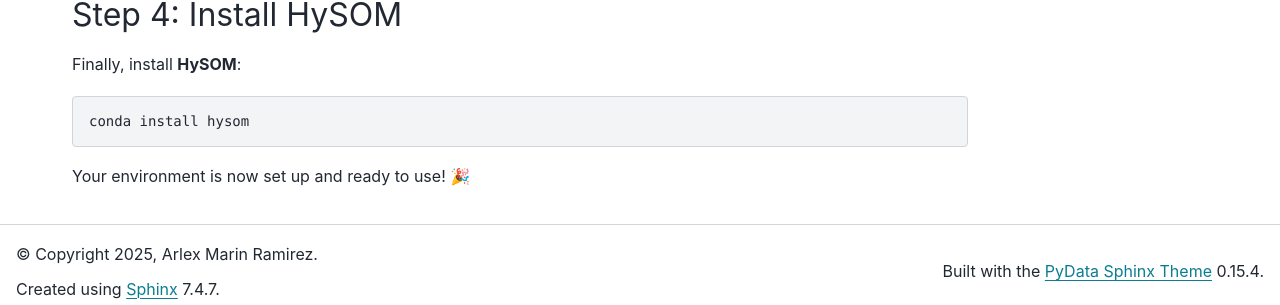
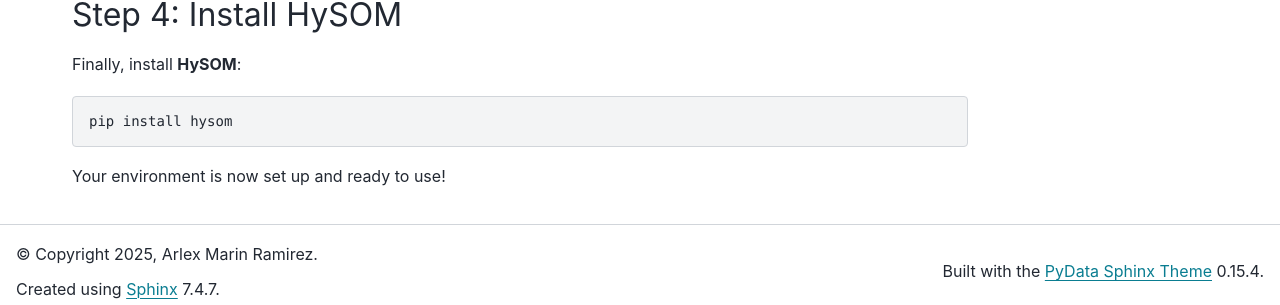
Before and after one commit to ArlexMR/HySOM, a Sphinx documentation site: the page built from docs/usage/conda_env_setup.rst, in a window 1280 px wide and 1214 px high. Shown: the part 896-1201 px from the top of the window. Built offline with Sphinx 7.4.7 and the PyData theme 0.15.4, drawn with Linux system fonts in a browser that asks for light colours; pages that are not in the unit, such as notebooks, are missing from menus.

Commit message:
Fix doc typos

```diff
--- a/docs/usage/conda_env_setup.rst
+++ b/docs/usage/conda_env_setup.rst
@@ -36,6 +36,6 @@ Finally, install **HySOM**:
 
 .. code-block:: bash
 
-   conda install hysom
+   pip install hysom
 
-Your environment is now set up and ready to use! 🎉
+Your environment is now set up and ready to use!
--- a/docs/usage/quickstart.rst
+++ b/docs/usage/quickstart.rst
@@ -5,7 +5,7 @@ This section provides tutorials to help you get started with the HySOM package.
 Below is a minimal example demonstrating how to train a Self-Organizing Map (SOM) with default hyperparameters on a sample dataset and visualize the results.
 
 
-✨ Quick Example
+Quick Example
 
 .. code-block:: python
 
```
Also changed, not shown: README.md (+3 -3 lines), docs/tutorials/thesomclass.ipynb.
